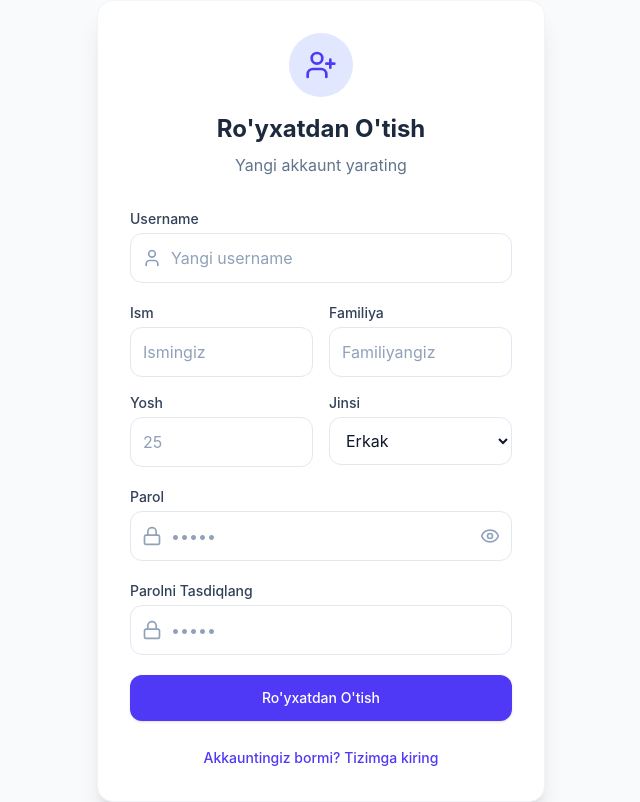
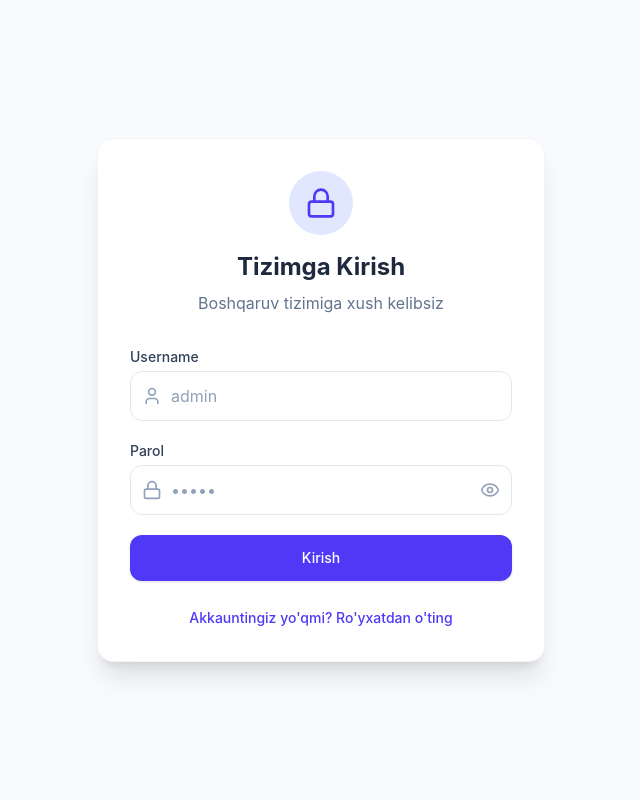
Before and after one commit to AbdullayevTemurmalik/SkladProFrontend, a React (Vite) app: page /#/login in a window 1280 px wide. Shown: the whole page, without its empty margins (319-959 px from the left). Built offline with nearby package versions, Linux system fonts and the light colour scheme.

Commit message:
SkladProFrontend

```diff
--- a/src/pages/Login.jsx
+++ b/src/pages/Login.jsx
@@ -4,7 +4,7 @@ import { useAuth } from '../contexts/AuthContext';
 import { Eye, EyeOff, Lock, User, ArrowLeft, UserPlus } from 'lucide-react';
 
 export default function Login() {
-  const [isRegistering, setIsRegistering] = useState(true);
+  const [isRegistering, setIsRegistering] = useState(false);
   const [username, setUsername] = useState('');
   const [firstname, setFirstname] = useState('');
   const [lastname, setLastname] = useState('');
```
